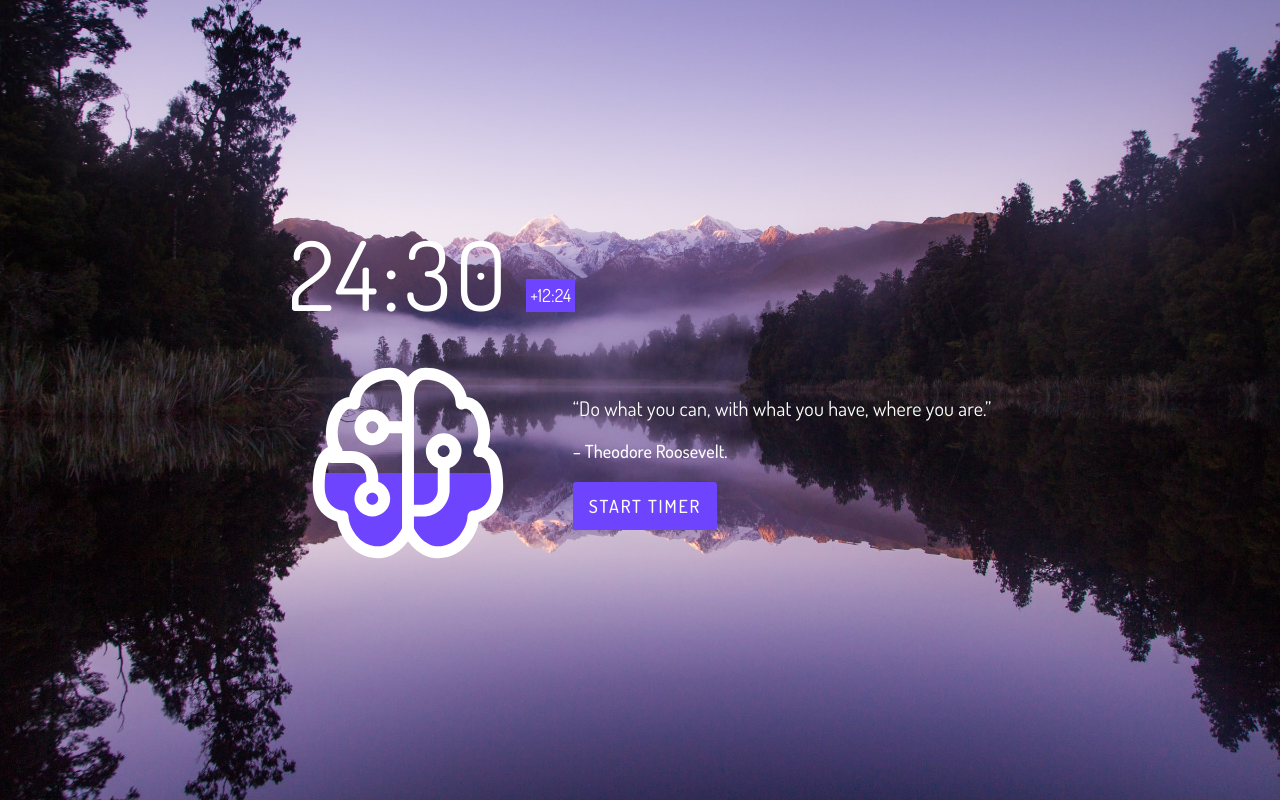
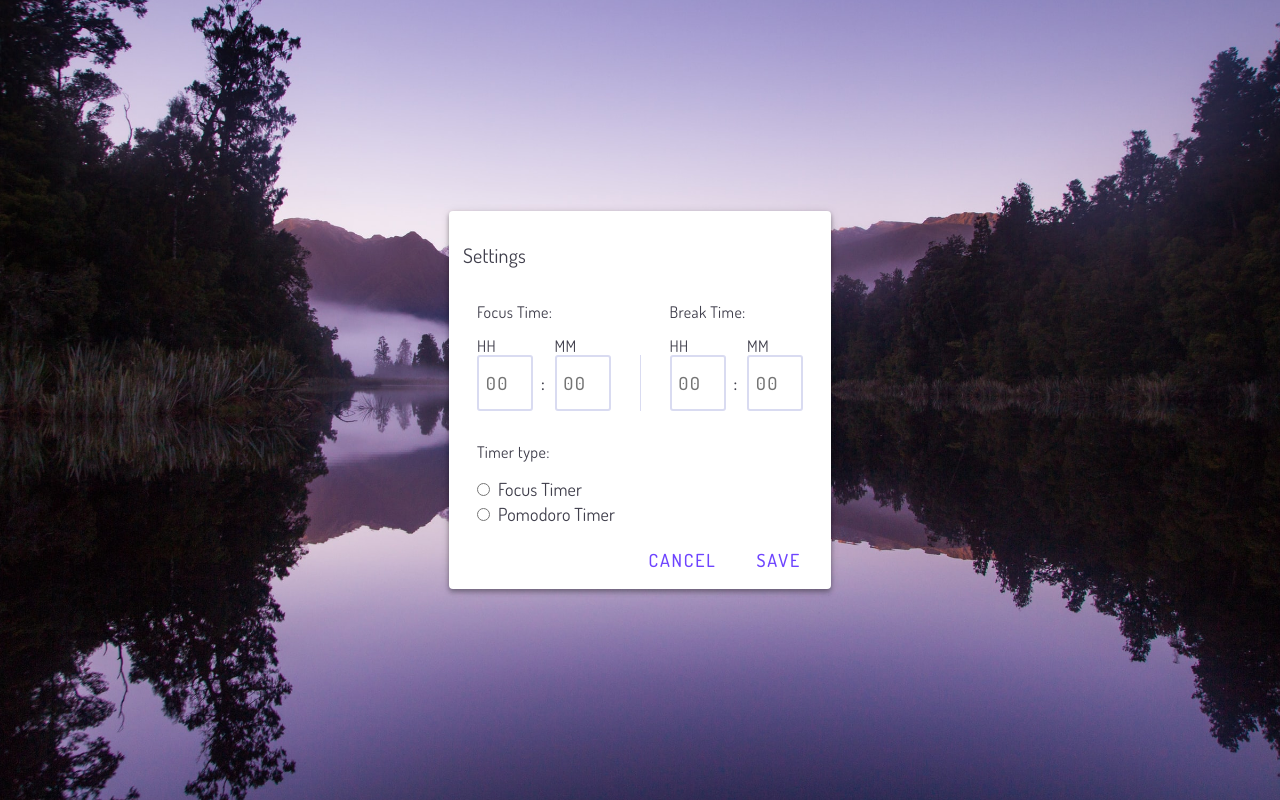
Before and after one commit to msosadesign/focus-timer, a React (Create React App) app: page / in a window 1280 px wide. Built offline with nearby package versions, Linux system fonts and the light colour scheme.

Commit message:
Add some missing icons

```diff
--- a/src/App.js
+++ b/src/App.js
@@ -1,15 +1,15 @@
 import './scss/styles.scss';
-import Timer from './components/timer'
+// import Timer from './components/timer'
 // import LandingPage from './components/landing';
-// import Settings from './components/settings'
+import Settings from './components/settings'
 
 function App() {
   return (
     <main>
 
-      <Timer />
+      {/* <Timer /> */}
       {/* <LandingPage /> */}
-      {/* <Settings /> */}
+      <Settings />
     </main>
   );
 }
--- a/src/components/landing.js
+++ b/src/components/landing.js
@@ -9,8 +9,8 @@ class LandingPage extends React.Component {
                 <h1 className="h2">Focus Timer</h1>
                 <p className="subtitle">A timer designed to keep you focused on what matters to you</p>
                 <div className="landing-fabs">
-                    <button className="fab-secondary">Start Pause (15min)</button>
-                    <button className="fab">Start Focus (1hr)</button>
+                    <button className="fab-secondary"><img src={settings} className="regular-icon" alt="settings icon" />Start Pause (15min)</button>
+                    <button className="fab"><img src={settings} className="regular-icon" alt="settings icon" />Start Focus (1hr)<img src={settings} className="regular-icon" alt="settings icon" /></button>
 
                 </div>
             </div>
--- a/src/scss/components/_buttons.scss
+++ b/src/scss/components/_buttons.scss
@@ -27,7 +27,19 @@
     padding-right: 16px;
     background-color: $colorPrimary;
     border: none;
+
+    display: flex;
+    align-items: center;
+    justify-content: center;
+    gap: 8px;
+
     transition: background-color 0.2s, box-shadow 0.2s;
+    & > img {
+        width: 24px;
+        height: 24px;
+        color: $lightSurface;
+        padding: 2px;
+    }
 }
 
 .btn-outlined {
--- a/src/scss/components/_grid.scss
+++ b/src/scss/components/_grid.scss
@@ -120,8 +120,11 @@ q,
 }
 
 .settings-icon {
+    @extend .btn-outlined-effects;
     width: 40px;
     height: 40px;
+    padding: 3.33px;
+    border-radius: 40px;
     position: absolute;
     top: 16px;
     right: 16px;
@@ -182,5 +185,8 @@ fieldset {
 }
 
 .dialog-buttons {
-    text-align: end;
+    width: 100%;
+    display: flex;
+    justify-content: flex-end;
+    gap: 8px;
 }
```
Also changed, not shown: src/scss/components/_images.scss (line endings or trailing spaces).
